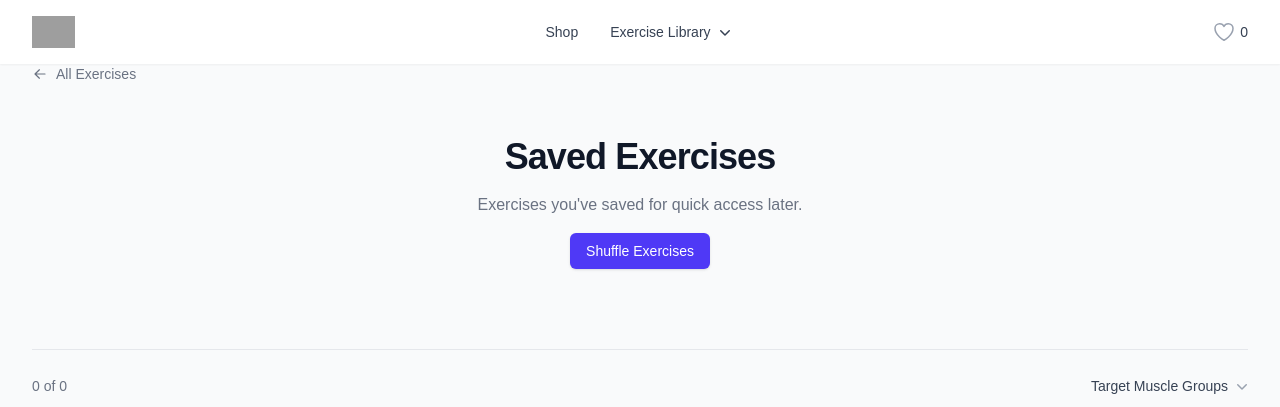
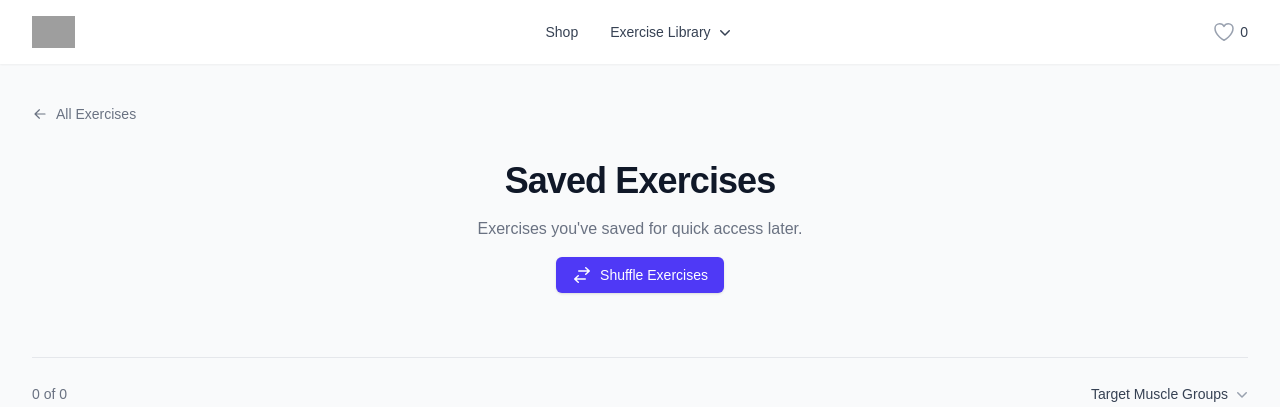
Before and after one commit to srogov/aguaforce-cards, a Next.js app: page /likes in a window 1280 px wide. Shown: the top 407 px of the page. Built offline with nearby package versions, Linux system fonts and the light colour scheme; grey boxes are pictures that could not be loaded.

Commit message:
polished layout

```diff
--- a/src/app/likes/page.tsx
+++ b/src/app/likes/page.tsx
@@ -9,8 +9,10 @@ export default async function Likes() {
   await connection()
   return (
     <ExerciseCatalog onlyLiked layout="list">
-      <BackLink href="/" label="All Exercises" />
-      <div className="py-12 text-center">
+      <div className="pt-6 sm:pt-10">
+        <BackLink href="/" label="All Exercises" />
+      </div>
+      <div className="py-8 text-center">
         <h1 className="text-4xl font-bold tracking-tight text-gray-900">Saved Exercises</h1>
         <p className="mx-auto mt-4 max-w-3xl text-base text-gray-500">
           Exercises you&apos;ve saved for quick access later.
--- a/src/app/page.tsx
+++ b/src/app/page.tsx
@@ -7,7 +7,7 @@ export default async function Home() {
   await connection()
   return (
     <ExerciseCatalog>
-      <div className="py-24 text-center">
+      <div className="py-14 text-center">
         <h1 className="text-4xl font-bold tracking-tight text-gray-900">Exercise Library</h1>
         <p className="mx-auto mt-4 max-w-3xl text-base text-gray-500">
           Exercises to perform using your AguaForce water weights.
--- a/src/components/back-link.tsx
+++ b/src/components/back-link.tsx
@@ -4,7 +4,15 @@ import { useRouter } from 'next/navigation'
 import { ArrowLeftIcon } from '@heroicons/react/20/solid'
 import { hasInternalHistory } from '@/lib/navigation-history'
 
-export function BackLink({ href, label }: { href: string; label: string }) {
+export function BackLink({
+  href,
+  label,
+  className,
+}: {
+  href: string
+  label: string
+  className?: string
+}) {
   const router = useRouter()
 
   function handleClick(event: React.MouseEvent<HTMLAnchorElement>) {
@@ -20,7 +28,7 @@ export function BackLink({ href, label }: { href: string; label: string }) {
     <a
       href={href}
       onClick={handleClick}
-      className="inline-flex items-center gap-x-2 text-sm font-medium text-gray-500 hover:text-gray-700"
+      className={`inline-flex items-center gap-x-2 text-sm font-medium text-gray-500 hover:text-gray-700 ${className ?? ''}`}
     >
       <ArrowLeftIcon aria-hidden="true" className="size-4" />
       {label}
--- a/src/components/shuffle-exercises-button.tsx
+++ b/src/components/shuffle-exercises-button.tsx
@@ -1,4 +1,6 @@
 'use client'
+
+import { ArrowsRightLeftIcon } from '@heroicons/react/20/solid'
 
 import { shuffleLikedCardIds } from '@/services/likes-service'
 import { notify } from '@/services/notification-service'
@@ -12,8 +14,9 @@ export function ShuffleExercisesButton({ className }: { className?: string }) {
           shuffleLikedCardIds()
           notify({ type: 'success', title: 'Exercises shuffled' })
         }}
-        className="cursor-pointer rounded-md bg-indigo-600 px-4 py-2 text-sm font-medium text-white shadow-sm hover:bg-indigo-500"
+        className="inline-flex cursor-pointer items-center gap-2 rounded-md bg-indigo-600 px-4 py-2 text-sm font-medium text-white shadow-sm hover:bg-indigo-500"
       >
+        <ArrowsRightLeftIcon aria-hidden="true" className="size-5" />
         Shuffle Exercises
       </button>
     </div>
```
